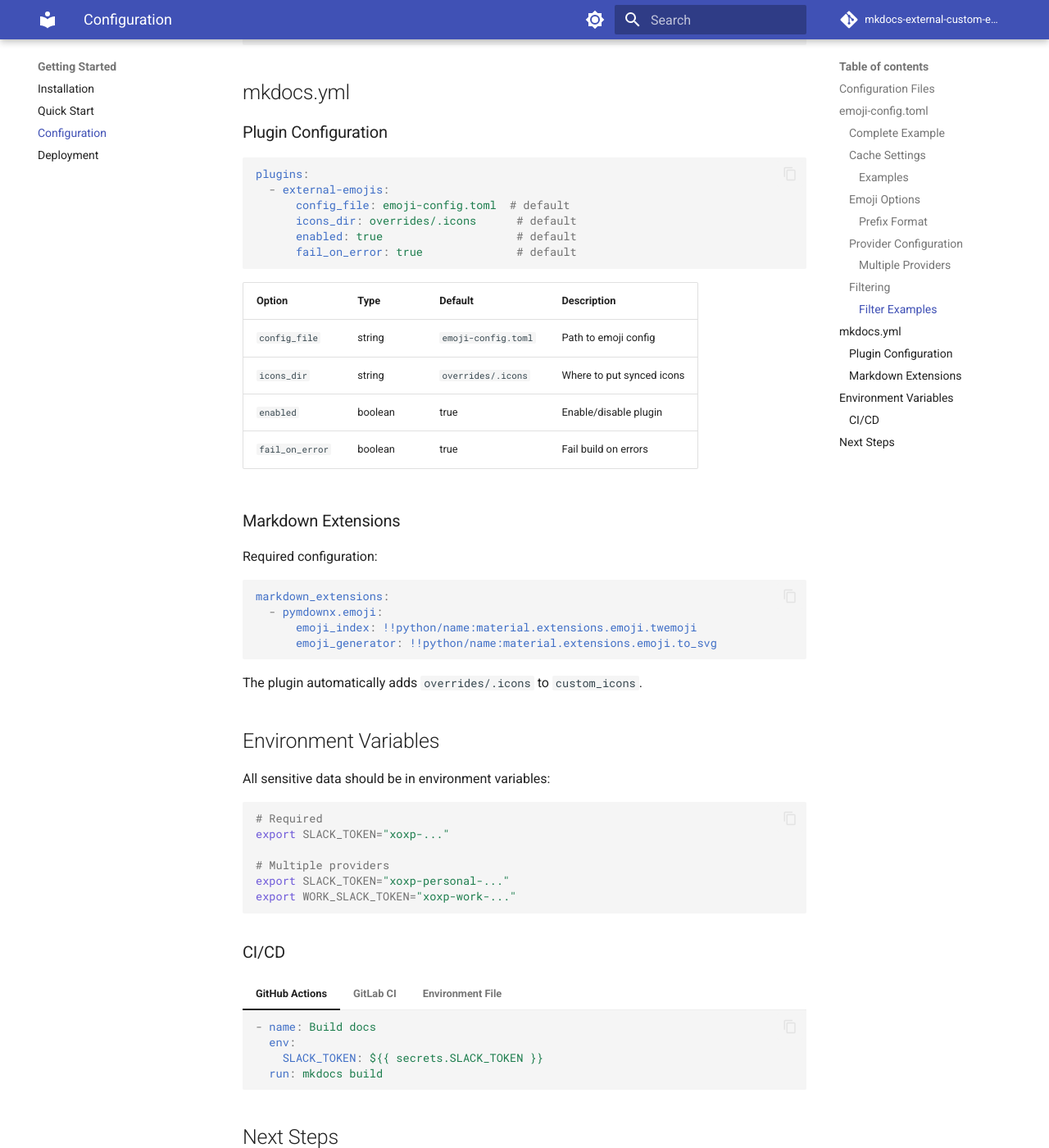
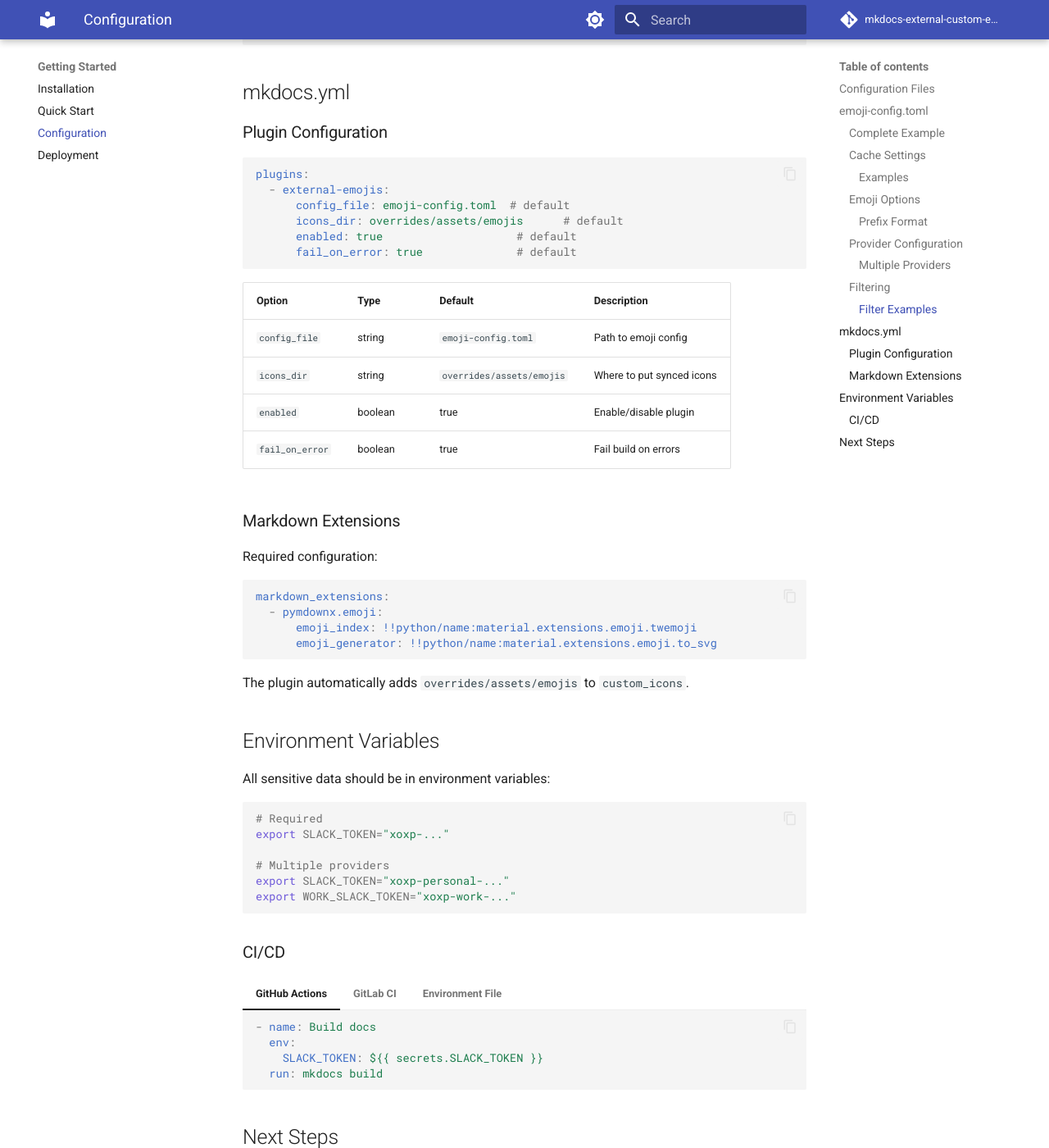
Before and after one commit to julie-dujardin/mkdocs-external-custom-emojis, an MkDocs documentation site: the page built from docs/getting-started/configuration.md, in a window 1280 px wide and 1400 px high, scrolled down 3464 px. Shown: the whole window at 82% size. Built offline with MkDocs 1.6.1 and Material for MkDocs 9.7.7, drawn with Linux system fonts in a browser that asks for light colours; comment, search, counter and statistics services are not loaded.

Commit message:
refactor: move emojis to assets

````diff
--- a/docs/getting-started/configuration.md
+++ b/docs/getting-started/configuration.md
@@ -201,7 +201,7 @@ exclude_patterns = ["*-old", "*-backup"]        # Skip these
 plugins:
   - external-emojis:
       config_file: emoji-config.toml  # default
-      icons_dir: overrides/.icons      # default
+      icons_dir: overrides/assets/emojis      # default
       enabled: true                    # default
       fail_on_error: true              # default
 ```
@@ -209,7 +209,7 @@ plugins:
 | Option | Type | Default | Description |
 |--------|------|---------|-------------|
 | `config_file` | string | `emoji-config.toml` | Path to emoji config |
-| `icons_dir` | string | `overrides/.icons` | Where to put synced icons |
+| `icons_dir` | string | `overrides/assets/emojis` | Where to put synced icons |
 | `enabled` | boolean | true | Enable/disable plugin |
 | `fail_on_error` | boolean | true | Fail build on errors |
 
@@ -224,7 +224,7 @@ markdown_extensions:
       emoji_generator: !!python/name:material.extensions.emoji.to_svg
 ```
 
-The plugin automatically adds `overrides/.icons` to `custom_icons`.
+The plugin automatically adds `overrides/assets/emojis` to `custom_icons`.
 
 ## Environment Variables
 
````
Also changed, not shown: README.md (+2 -2 lines), docs/getting-started/quickstart.md (+1 -1 lines), docs/index.md (+2 -2 lines), 3 other files.
